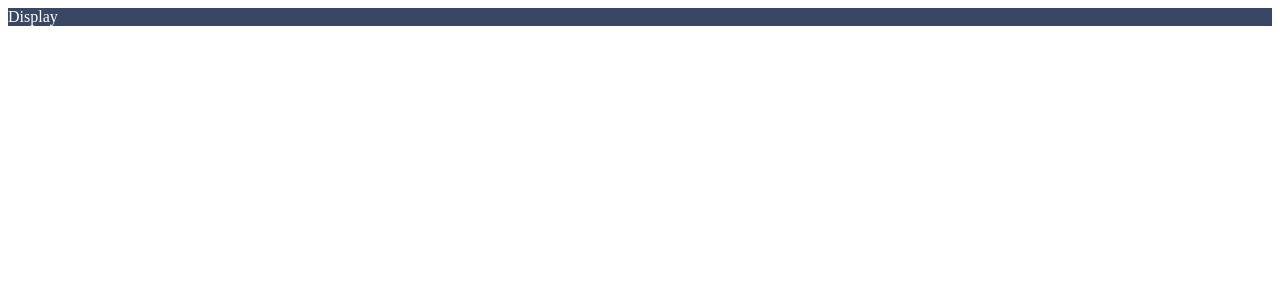
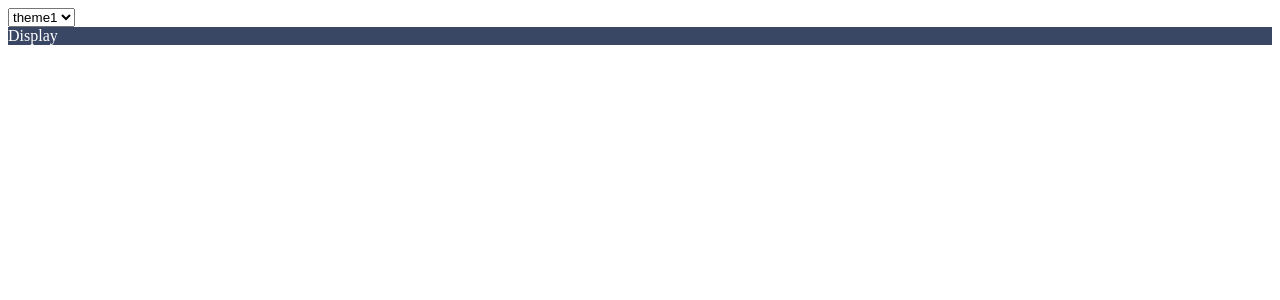
Before and after one commit to msalvatore22/react-calculator, a React (Vite) app: page / in a window 1280 px wide. Shown: the top 300 px of the page. Built offline with nearby package versions, Linux system fonts and the light colour scheme.

Commit message:
Simple theme toggle using useContext and sass working

```diff
--- a/src/App.jsx
+++ b/src/App.jsx
@@ -1,15 +1,18 @@
 import { useState } from 'react'
+import ThemeProvider from './contexts/ThemeProvider'
 import Display from './components/display/Display'
+import ThemeToggle from './components/themeToggle/ThemeToggle'
 
 
 function App() {
 
   return (
-    <>
+    <ThemeProvider>
       <div>
+        <ThemeToggle />
         <Display />
       </div>
-    </>
+    </ThemeProvider>
   )
 }
 
--- /dev/null
+++ b/src/components/themeToggle/ThemeToggle.jsx
@@ -0,0 +1,20 @@
+import React, { useContext } from 'react'
+import ThemeContext from '../../contexts/ThemeContext'
+
+const themeOptions = [{ value: "theme1" }, { value: "theme2" }, { "value": "theme3"}];
+
+const ThemeToggle = () => {
+  const { theme, setTheme } = useContext(ThemeContext)
+
+  return (
+    <select value={theme} onChange={(e) => setTheme(e.currentTarget.value)}>
+      {themeOptions.map((option, idx) => (
+        <option value={option.value} key={idx}>
+          {option.value}
+        </option>
+      ))}
+    </select>
+  )
+}
+
+export default ThemeToggle
--- /dev/null
+++ b/src/contexts/ThemeContext.js
@@ -0,0 +1,9 @@
+import React from "react";
+
+export const initialThemeState = {
+  theme: "theme1",
+  setTheme: () => null
+};
+
+const ThemeContext = React.createContext(initialThemeState);
+export default ThemeContext;
--- /dev/null
+++ b/src/contexts/ThemeProvider.jsx
@@ -0,0 +1,28 @@
+import React, { useState, useEffect } from "react";
+import ThemeContext, { initialThemeState } from "./ThemeContext";
+
+const ThemeProvider = ({ children }) => {
+  const [theme, setTheme] = useState(initialThemeState.theme);
+
+  const localStorage = window.localStorage;
+
+  useEffect(() => {
+    const savedThemeLocal = localStorage.getItem("globalTheme");
+
+    if (!!savedThemeLocal) {
+      setTheme(savedThemeLocal);
+    }
+  }, []);
+
+  useEffect(() => {
+    localStorage.setItem("globalTheme", theme);
+  }, [theme]);
+
+  return (
+    <ThemeContext.Provider value={{ theme, setTheme }}>
+      <div className={`theme--${theme}`}>{children}</div>
+    </ThemeContext.Provider>
+  );
+};
+
+export default ThemeProvider;
```
